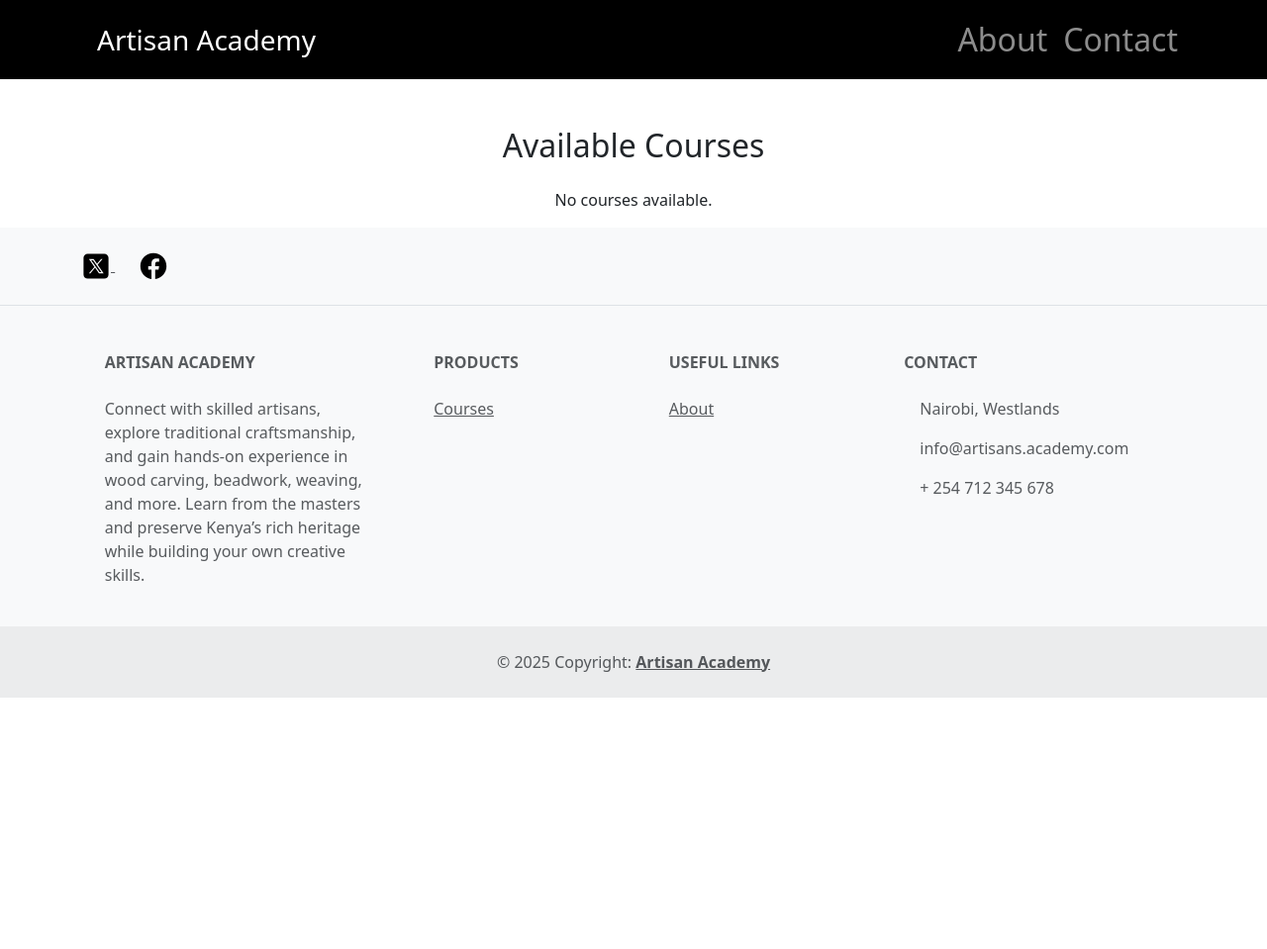
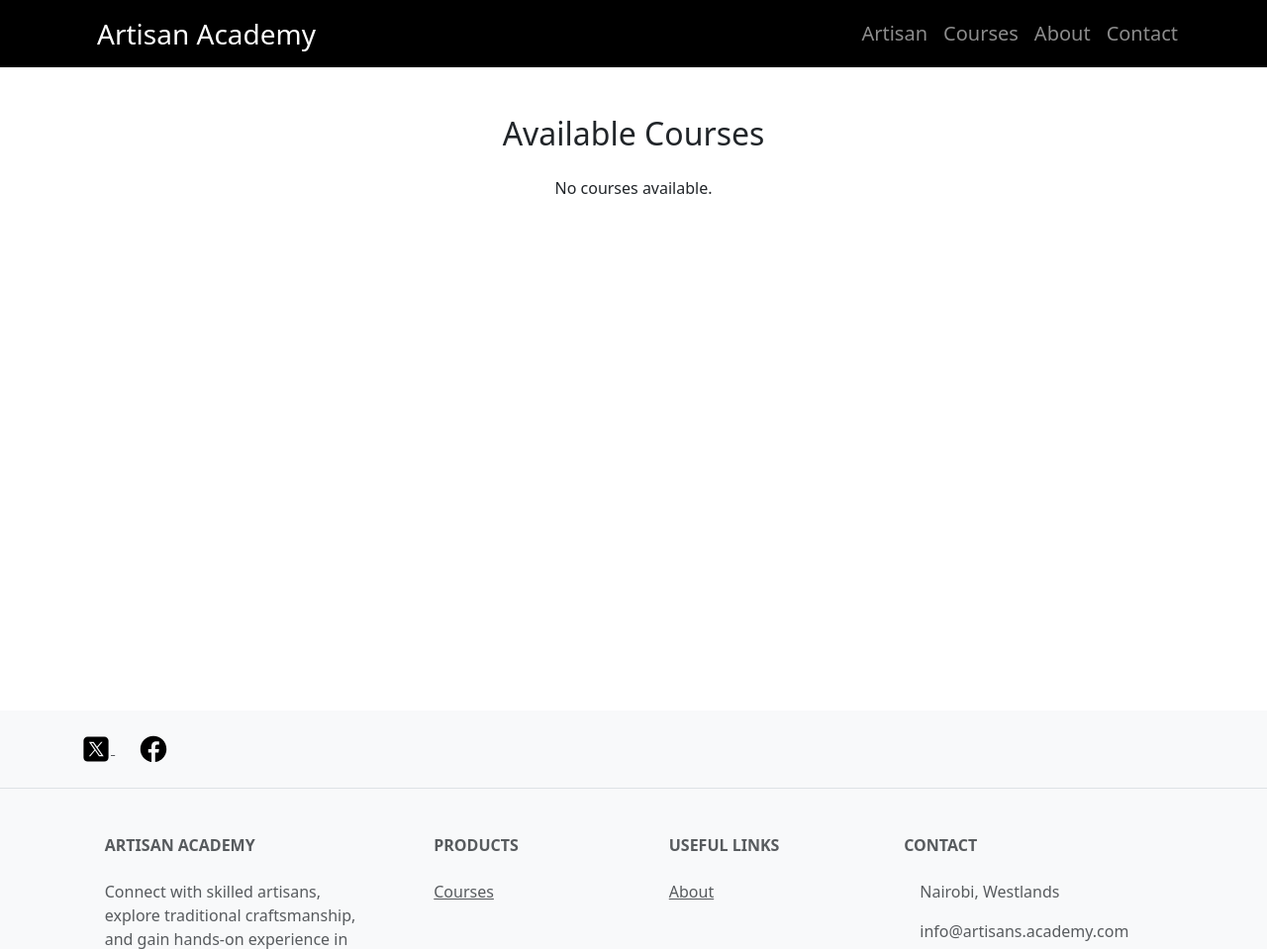
Before and after one commit to JeromeMberia/Artisan-Academy, a Django app: page /courses/ in a window 1280 px wide. Shown: the top 959 px of the page at 99% size. Before the commit the page ends 705 px from the top, so only its background shows below. Run offline with Django 5.2, Linux system fonts and the light colour scheme; data that the repository does not hold is empty.

Commit message:
update docs

```diff
--- a/courses/templates/courses/course_list.html
+++ b/courses/templates/courses/course_list.html
@@ -4,7 +4,7 @@
 {% block title %}Available Courses{% endblock %}
 
 {% block content %}
-<div class="container mt-5">
+<div class="container mt-5" style="padding-bottom: 500px;">
     <h2 class="text-center mb-4">Available Courses</h2>
 
     <div class="row">
--- a/requirements.txt
+++ b/requirements.txt
@@ -1,5 +1,7 @@
 asgiref==3.8.1
+crispy-bootstrap4==2024.10
 Django==5.2
+django-crispy-forms==2.3
 mysqlclient==2.2.7
 python-decouple==3.8
 sqlparse==0.5.3
--- a/users/templates/users/nav.html
+++ b/users/templates/users/nav.html
@@ -3,8 +3,10 @@
         <div class="container">
             <a class="navbar-brand fs-3 ps-3" href="{% url 'home' %}">Artisan Academy</a>
             <ul class="navbar-nav ms-auto">
-                <li class="nav-item"><a class="nav-link fs-2" href="#">About</a></li>
-                <li class="nav-item"><a class="nav-link fs-2" href="#">Contact</a></li>
+                <li class="nav-item"><a class="nav-link fs-5" href="#">Artisan</a></li>
+                <li class="nav-item"><a class="nav-link fs-5" href="#">Courses</a></li>
+                <li class="nav-item"><a class="nav-link fs-5" href="#">About</a></li>
+                <li class="nav-item"><a class="nav-link fs-5" href="#">Contact</a></li>
             </ul>
         </div>
     </nav>
```
Also changed, not shown: README.md.
